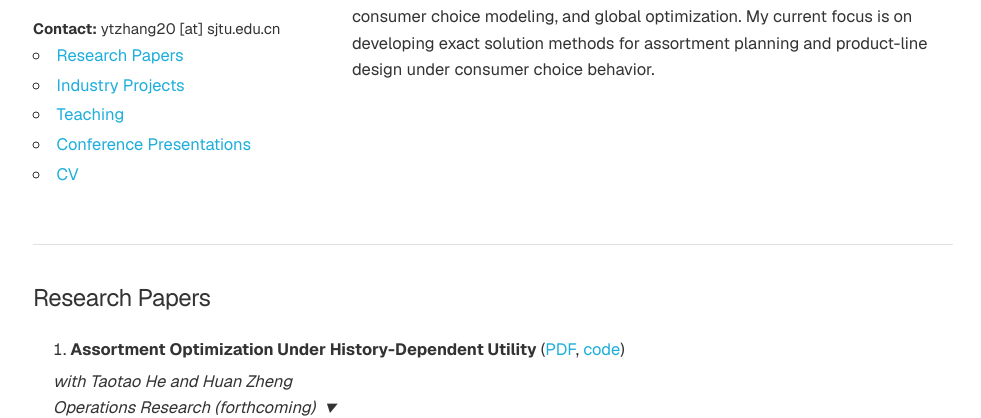
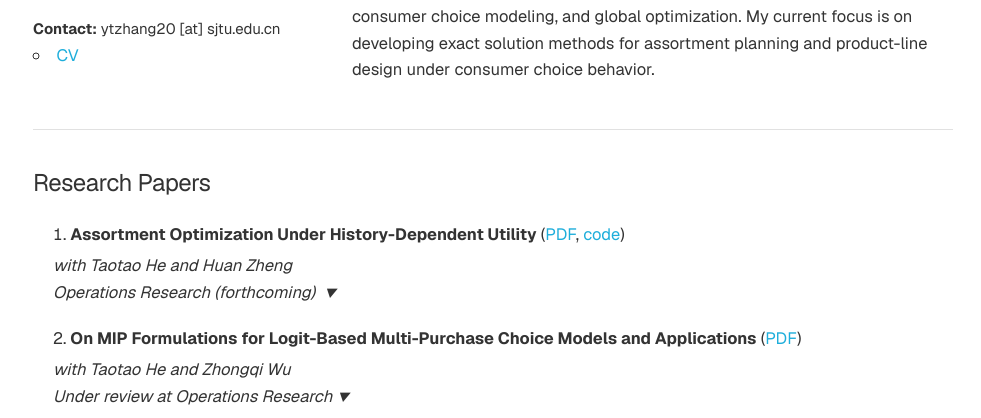
Before and after one commit to Zhangyt00/Zhangyt00.github.io, a plain HTML site: page index.html in a window 1280 px wide. Shown: the part 403-821 px from the top of the page, without its empty margins (147-1128 px from the left). Drawn offline with Linux system fonts and the light colour scheme.

Commit message:
simplify

```diff
--- a/index.html
+++ b/index.html
@@ -45,10 +45,10 @@
             <h4>Yating Zhang</h4>
             <strong>Contact:</strong> ytzhang20 [at] sjtu.edu.cn
             <ul class="sidebar-nav" >
-                <li><a href="#publications">Research Papers</a></li>
+                <!-- <li><a href="#publications">Research Papers</a></li>
                 <li><a href="#projects">Industry Projects</a></li>
                 <li><a href="#teaching">Teaching</a></li>
-                <li><a href="#talks">Conference Presentations</a></li>
+                <li><a href="#talks">Conference Presentations</a></li> -->
                 <li><a href="files/Resume_Yating_Zhang.pdf">CV</a></li>
                 <!-- Add more links as needed -->
             </ul>
```
